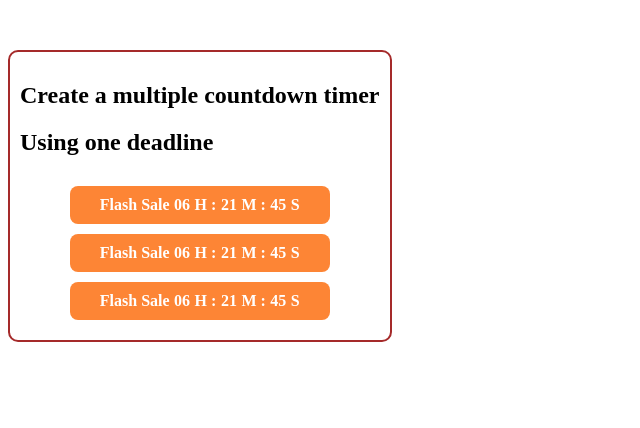
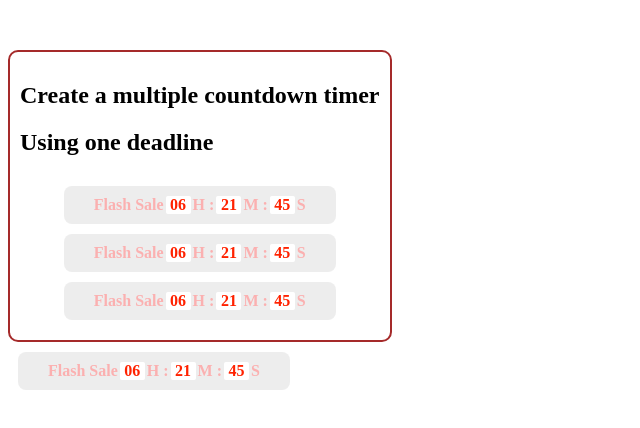
Before and after one commit to devdeepak06/Learn-Javascript, a plain HTML site: page CountdownTimer/index.html in a window 1280 px wide. Shown: the whole page, without its empty margins (0-640 px from the left). Drawn offline with Linux system fonts and the light colour scheme.

Commit message:
updated timer file

```diff
--- a/CountdownTimer/index.html
+++ b/CountdownTimer/index.html
@@ -20,7 +20,7 @@
         }
 
         .flashSale {
-            background-color: rgba(253, 114, 21, 0.862);
+            background-color: rgba(211, 211, 211, 0.405);
             border-radius: 8px;
             display: flex;
             justify-content: center;
@@ -54,16 +54,17 @@
         }
 
         .countDown {
-            border-radius: 5px;
-            /* margin: 0; 	 */
+            border-radius: 2px;
+             margin: 00 2px;
             width: 25px;
+            background-color: #ffffff;
+            color: rgb(255, 34, 0);
         }
 
         .flashSale,
-        .timerDiv,
-        .countDown {
+        .timerDiv{
             font-family: "Gotham";
-            color: #fff;
+            color: #fbb0b0;
             font-size: 16px;
         }
 
@@ -132,7 +133,10 @@
             <!-- You Can Add more timer -->
         </div>
     </div>
-
+    <div class="flashSale" >
+        <div class="flashSaleTitle">Flash Sale</div>
+        <div class="timerDiv"></div>
+    </div>
     <script>
         function formatTimeWithLeadingZero(number) {
             return number < 10 ? `0${number}` : number;
```
